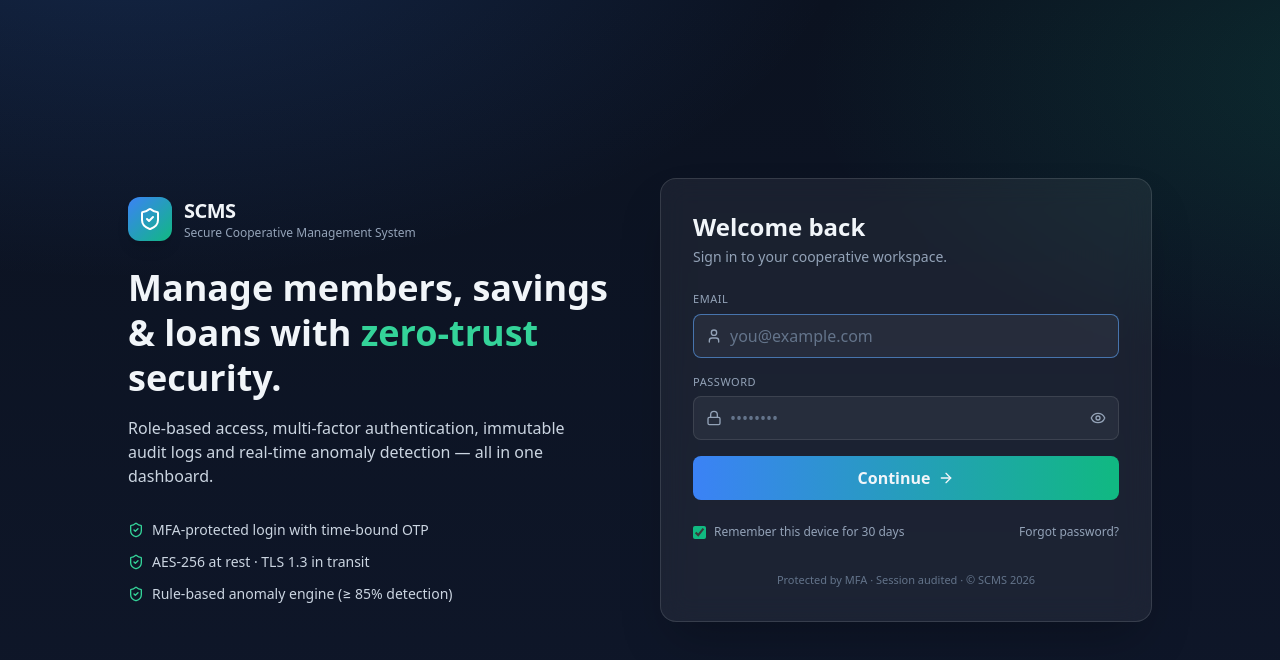
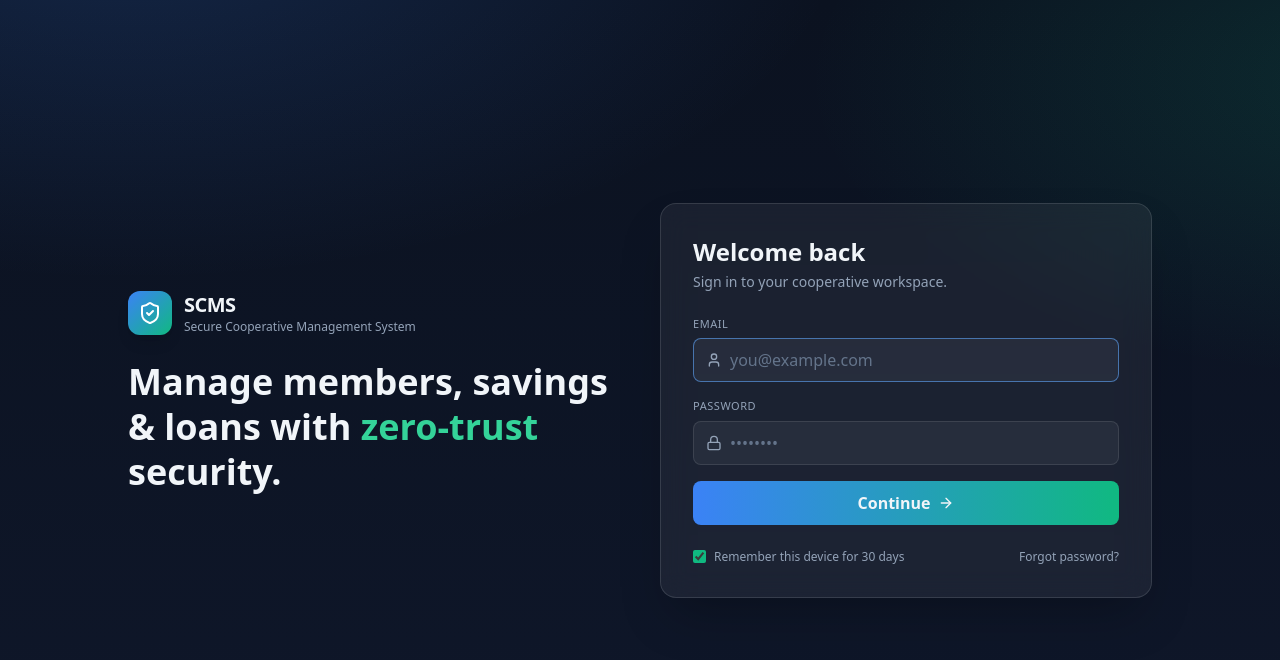
Before and after one commit to sanil18/SCMS, a React (Vite) app: page /login in a window 1280 px wide. Shown: the top 660 px of the page. Built offline with nearby package versions, Linux system fonts and the light colour scheme.

Commit message:
Login: remove marketing bullets + footer, mask password/OTP inputs

```diff
--- a/src/components/Login.jsx
+++ b/src/components/Login.jsx
@@ -1,6 +1,6 @@
 import { useState } from "react";
 import { useAuth } from "../AuthContext";
-import { ShieldCheck, Lock, User, KeyRound, ArrowRight, Eye, EyeOff } from "lucide-react";
+import { ShieldCheck, Lock, User, KeyRound, ArrowRight } from "lucide-react";
 
 export default function Login() {
   const { login, verifyOtp } = useAuth();
@@ -8,7 +8,6 @@ export default function Login() {
   const [username, setUsername] = useState("");
   const [password, setPassword] = useState("");
   const [otp, setOtp] = useState("");
-  const [show, setShow] = useState(false);
   const [err, setErr] = useState("");
   const [pending, setPending] = useState(null);
   const [loading, setLoading] = useState(false);
@@ -54,15 +53,6 @@ export default function Login() {
           <h1 className="text-4xl font-bold leading-tight mb-4">
             Manage members, savings & loans with <span className="text-emerald-400">zero‑trust</span> security.
           </h1>
-          <p className="text-slate-300 mb-8 max-w-md">
-            Role-based access, multi-factor authentication, immutable audit logs
-            and real-time anomaly detection — all in one dashboard.
-          </p>
-          <ul className="space-y-3 text-sm text-slate-300">
-            <li className="flex items-center gap-2"><ShieldCheck className="h-4 w-4 text-emerald-400" /> MFA-protected login with time-bound OTP</li>
-            <li className="flex items-center gap-2"><ShieldCheck className="h-4 w-4 text-emerald-400" /> AES-256 at rest · TLS 1.3 in transit</li>
-            <li className="flex items-center gap-2"><ShieldCheck className="h-4 w-4 text-emerald-400" /> Rule-based anomaly engine (≥ 85% detection)</li>
-          </ul>
         </div>
 
         {/* Form panel */}
@@ -96,19 +86,11 @@ export default function Login() {
                   <input
                     value={password}
                     onChange={(e) => setPassword(e.target.value)}
-                    type={show ? "text" : "password"}
+                    type="password"
                     placeholder="••••••••"
                     className="w-full bg-transparent outline-none text-slate-100 placeholder:text-slate-500"
                     required
                   />
-                  <button
-                    type="button"
-                    onClick={() => setShow(!show)}
-                    className="text-slate-400 hover:text-slate-200"
-                    tabIndex={-1}
-                  >
-                    {show ? <EyeOff className="h-4 w-4" /> : <Eye className="h-4 w-4" />}
-                  </button>
                 </Field>
 
                 {err && <div className="text-sm text-red-400 bg-red-500/10 border border-red-500/30 rounded-md px-3 py-2">{err}</div>}
@@ -143,8 +125,10 @@ export default function Login() {
                     autoFocus
                     value={otp}
                     onChange={(e) => setOtp(e.target.value.replace(/\D/g, "").slice(0, 6))}
-                    placeholder="123456"
+                    placeholder="••••••"
+                    type="password"
                     inputMode="numeric"
+                    autoComplete="one-time-code"
                     className="w-full bg-transparent outline-none text-slate-100 placeholder:text-slate-500 tracking-[0.5em] text-lg"
                     required
                   />
@@ -171,9 +155,6 @@ export default function Login() {
             </>
           )}
 
-          <p className="mt-8 text-[11px] text-center text-slate-500">
-            Protected by MFA · Session audited · © SCMS {new Date().getFullYear()}
-          </p>
         </div>
       </div>
     </div>
```
